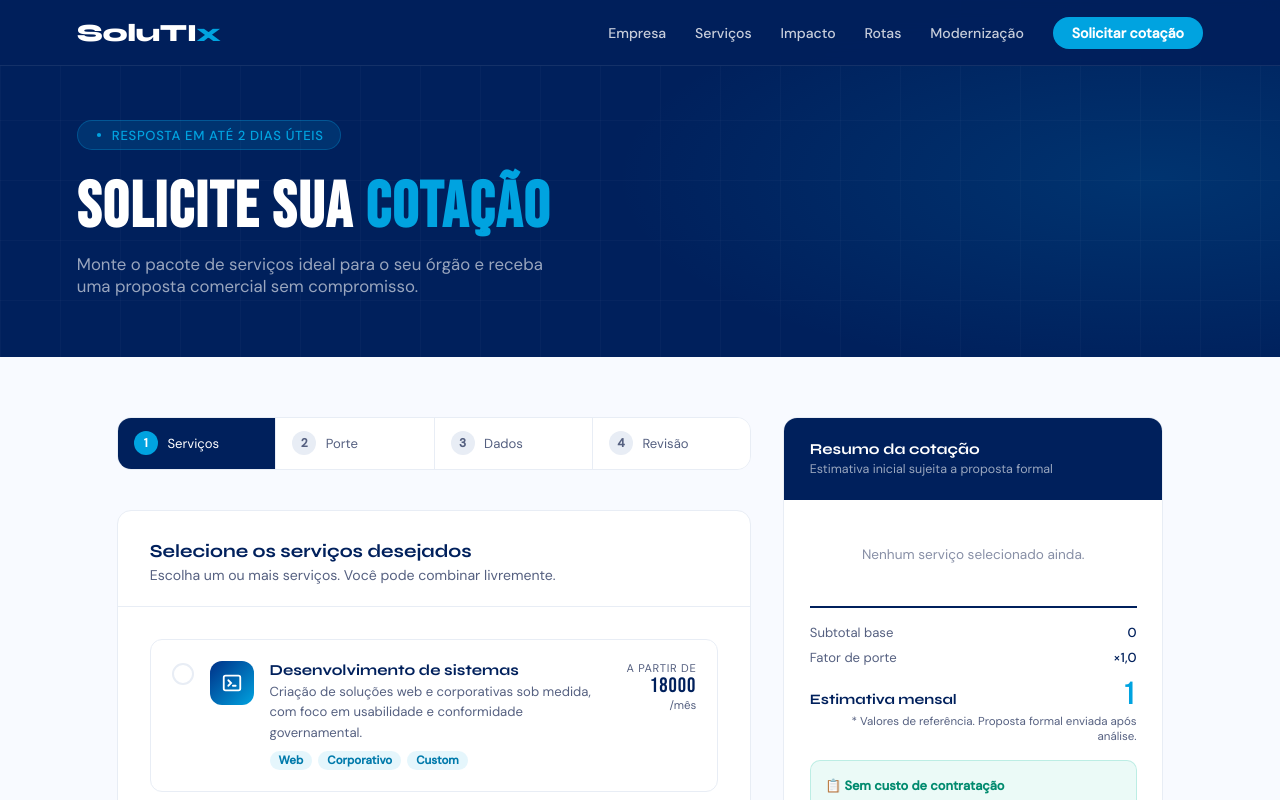
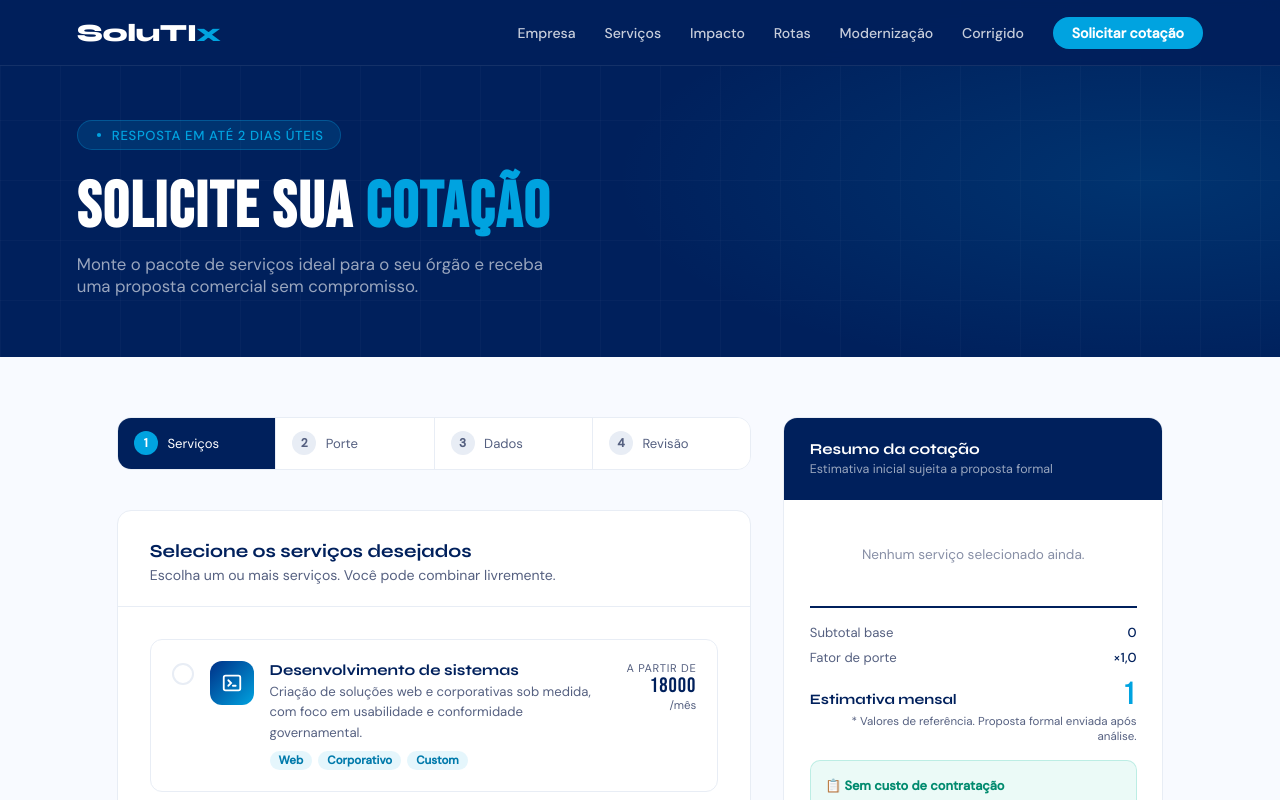
Before and after one commit to Hitalo360/Solutix-Digital-Site, a website: page cotacao_com_erros (2).html in a window 1280 px wide. Shown: the top 800 px of the page. Drawn offline with Linux system fonts and the light colour scheme.

Commit message:
Update cotacao_com_erros (2).html

```diff
--- a/cotacao_com_erros (2).html
+++ b/cotacao_com_erros (2).html
@@ -533,6 +533,7 @@
       <li><a href="index.html#impacto">Impacto</a></li>
       <li><a href="index.html#rotas">Rotas</a></li>
       <li><a href="index.html#modernizacao">Modernização</a></li>
+      <li><a href="cotacao.html">Corrigido</a></li>
       <li><a href="cotacao.html" class="nav-cta">Solicitar cotação</a></li>
     </ul>
   </nav>
```
